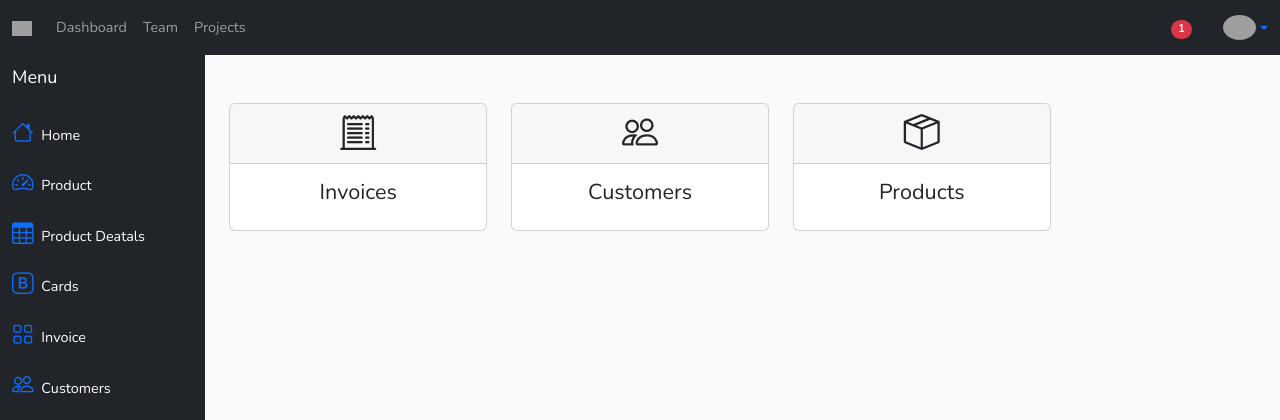
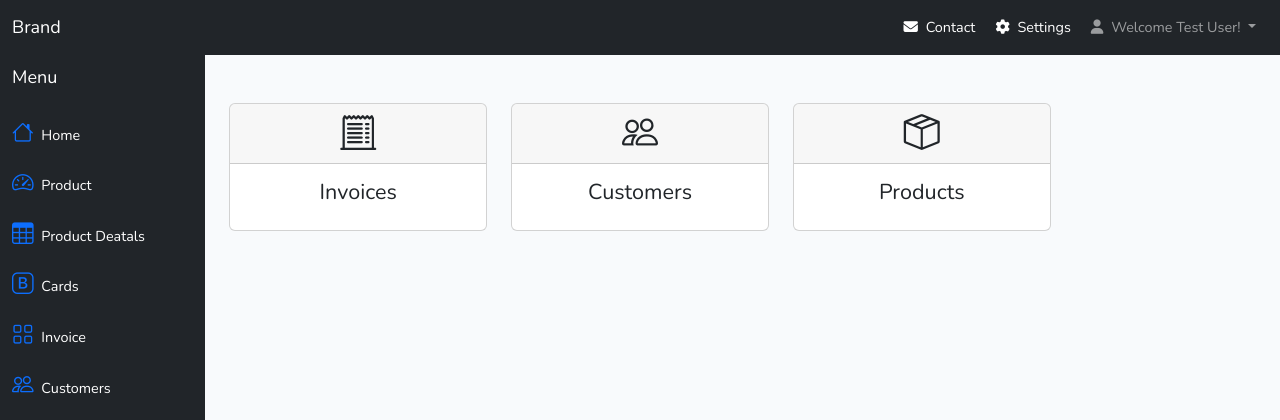
Before and after one commit to HalaAls/HalaAls-tuwaiq-php-laravel-final-project, a Laravel app: page /dashboard in a window 1280 px wide. Shown: the top 420 px of the page. Run offline with Laravel 12, Linux system fonts and the light colour scheme; a user stored in the database is signed in; data comes from the database, SQL or seed files in the repository; style sheets or scripts are compiled from the project's sources; grey boxes are pictures that could not be loaded.

Commit message:
update base

```diff
--- a/resources/views/layouts/base.blade.php
+++ b/resources/views/layouts/base.blade.php
@@ -11,12 +11,12 @@
     <link rel="stylesheet" href="https://cdnjs.cloudflare.com/ajax/libs/font-awesome/6.5.1/css/all.min.css"
         integrity="sha512-DTOQO9RWCH3ppGqcWaEA1BIZOC6xxalwEsw9c2QQeAIftl+Vegovlnee1c9QX4TctnWMn13TZye+giMm8e2LwA=="
         crossorigin="anonymous" referrerpolicy="no-referrer" />
-    {{-- <style>
-        * {
-            font-family: cairo;
-            color: white
-        }
-    </style> --}}
+
+
+
+    {{-- <link href="https://cdn.jsdelivr.net/npm/bootstrap@5.3.0/dist/css/bootstrap.min.css" rel="stylesheet">
+    <script src="https://cdn.jsdelivr.net/npm/bootstrap@5.3.0/dist/js/bootstrap.bundle.min.js"></script> --}}
+
     @vite(['resources/sass/app.scss', 'resources/js/app.js'])
 
 </head>
@@ -24,87 +24,39 @@
 <body>
     <header>
         <!-- Navbar -->
-        <nav class="navbar navbar-expand-lg navbar-dark bg-dark">
+
+        <nav class="navbar navbar-expand-lg bg-dark navbar-dark">
             <!-- Container wrapper -->
             <div class="container-fluid">
-                <!-- Toggle button -->
-                <button data-mdb-collapse-init class="navbar-toggler" type="button"
-                    data-mdb-target="#navbarSupportedContent" aria-controls="navbarSupportedContent"
-                    aria-expanded="false" aria-label="Toggle navigation">
-                    <i class="fas fa-bars"></i>
-                </button>
+                <!-- Navbar brand -->
+                <a class="navbar-brand" href="#">Brand</a>
 
-                <!-- Collapsible wrapper -->
-                <div class="collapse navbar-collapse" id="navbarSupportedContent">
-                    <!-- Navbar brand -->
-                    <a class="navbar-brand mt-2 mt-lg-0" href="#">
-                        <img src="https://mdbcdn.b-cdn.net/img/logo/mdb-transaprent-noshadows.webp" height="15"
-                            alt="MDB Logo" loading="lazy" />
-                    </a>
-                    <!-- Left links -->
-                    <ul class="navbar-nav me-auto mb-2 mb-lg-0">
-                        <li class="nav-item">
-                            <a class="nav-link" href="#">Dashboard</a>
-                        </li>
-                        <li class="nav-item">
-                            <a class="nav-link" href="#">Team</a>
-                        </li>
-                        <li class="nav-item">
-                            <a class="nav-link" href="#">Projects</a>
-                        </li>
-                    </ul>
-                    <!-- Left links -->
-                </div>
-                <!-- Collapsible wrapper -->
+                <!-- Icons -->
+                <ul class="navbar-nav d-flex flex-row me-1">
+                    <li class="nav-item me-3 me-lg-0">
+                        <a class="nav-link text-white" href="#"><i class="fas fa-envelope mx-1"></i> Contact</a>
+                    </li>
+                    <li class="nav-item me-3 me-lg-0">
+                        <a class="nav-link text-white" href="#"><i class="fas fa-cog mx-1"></i> Settings</a>
+                    </li>
+                    <li class="nav-item dropdown">
+                        <a class="nav-link dropdown-toggle" href="#" role="button" data-bs-toggle="dropdown"
+                            aria-expanded="false"> <i class="fas fa-user mx-1"></i> Welcome {{ Auth::user()->name }}!
+                        </a>
+                        <!-- Dropdown menu -->
+                        <ul class="dropdown-menu dropdown-menu-end" aria-labelledby="navbarDropdown">
+                            <li>
+                                <a class="dropdown-item" href="#">My account</a>
+                            </li>
 
-                <!-- Right elements -->
-                <div class="d-flex align-items-center">
-                    <!-- Icon -->
-                    <a class="text-reset me-3" href="#">
-                        <i class="fas fa-shopping-cart"></i>
-                    </a>
-
-                    <!-- Notifications -->
-                    <div class="dropdown">
-                        <a data-mdb-dropdown-init class="text-reset me-3 dropdown-toggle hidden-arrow" href="#"
-                            id="navbarDropdownMenuLink" role="button" aria-expanded="false">
-                            <i class="fas fa-bell"></i>
-                            <span class="badge rounded-pill badge-notification bg-danger">1</span>
-                        </a>
-                        <ul class="dropdown-menu dropdown-menu-end" aria-labelledby="navbarDropdownMenuLink">
                             <li>
-                                <a class="dropdown-item" href="#">Some news</a>
-                            </li>
-                            <li>
-                                <a class="dropdown-item" href="#">Another news</a>
-                            </li>
-                            <li>
-                                <a class="dropdown-item" href="#">Something else here</a>
+                                <a class="dropdown-item" href="{{ route('logout') }}">Log out</a>
                             </li>
                         </ul>
-                    </div>
-                    <!-- Avatar -->
-                    <div class="dropdown">
-                        <a data-mdb-dropdown-init class="dropdown-toggle d-flex align-items-center hidden-arrow"
-                            href="#" id="navbarDropdownMenuAvatar" role="button" aria-expanded="false">
-                            <img src="https://mdbcdn.b-cdn.net/img/new/avatars/2.webp" class="rounded-circle"
-                                height="25" alt="Black and White Portrait of a Man" loading="lazy" />
-                        </a>
-                        <ul class="dropdown-menu dropdown-menu-end" aria-labelledby="navbarDropdownMenuAvatar">
-                            <li>
-                                <a class="dropdown-item" href="#">My profile</a>
-                            </li>
-                            <li>
-                                <a class="dropdown-item" href="#">Settings</a>
-                            </li>
-                            <li>
-                                <a class="dropdown-item" href="#">Logout</a>
-                            </li>
-                        </ul>
-                    </div>
-                </div>
-                <!-- Right elements -->
+                    </li>
+                </ul>
             </div>
+
             <!-- Container wrapper -->
         </nav>
         <!-- Navbar -->
@@ -132,7 +84,7 @@
 
                         </li>
                         <li>
-                            <a href="#" class="nav-link px-0 align-middle">
+                            <a href="{{ route('productDetails') }}" class="nav-link px-0 align-middle">
                                 <i class="fs-4 bi-table"></i> <span class="ms-1 d-none d-sm-inline  text-white">Product
                                     Deatals</span></a>
                         </li>
```
